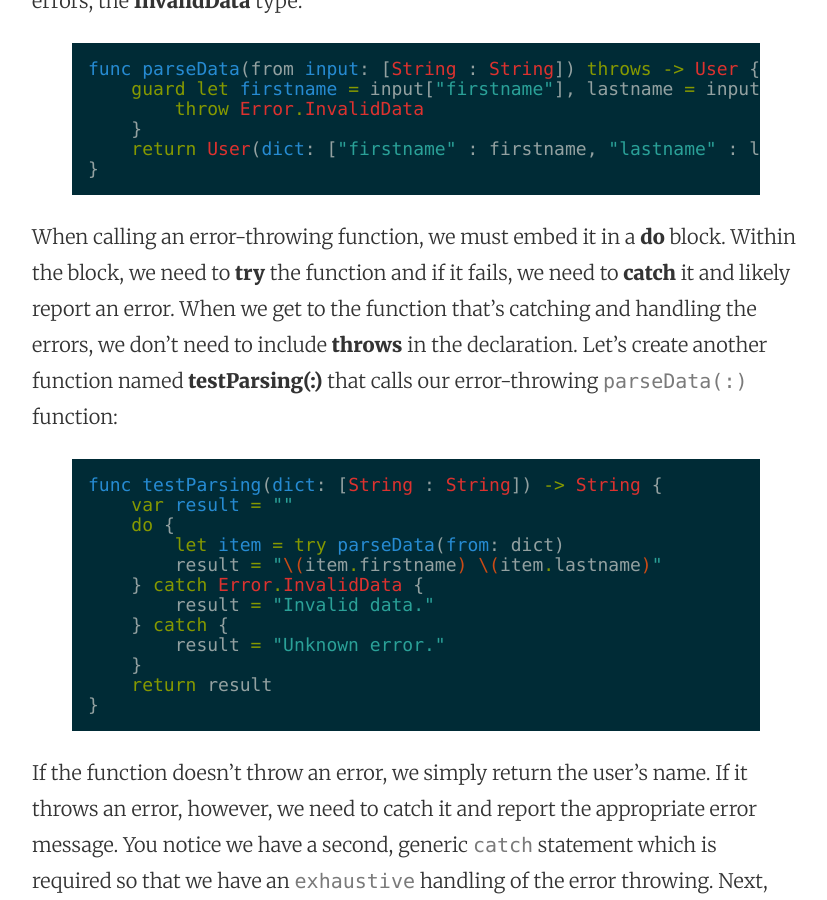
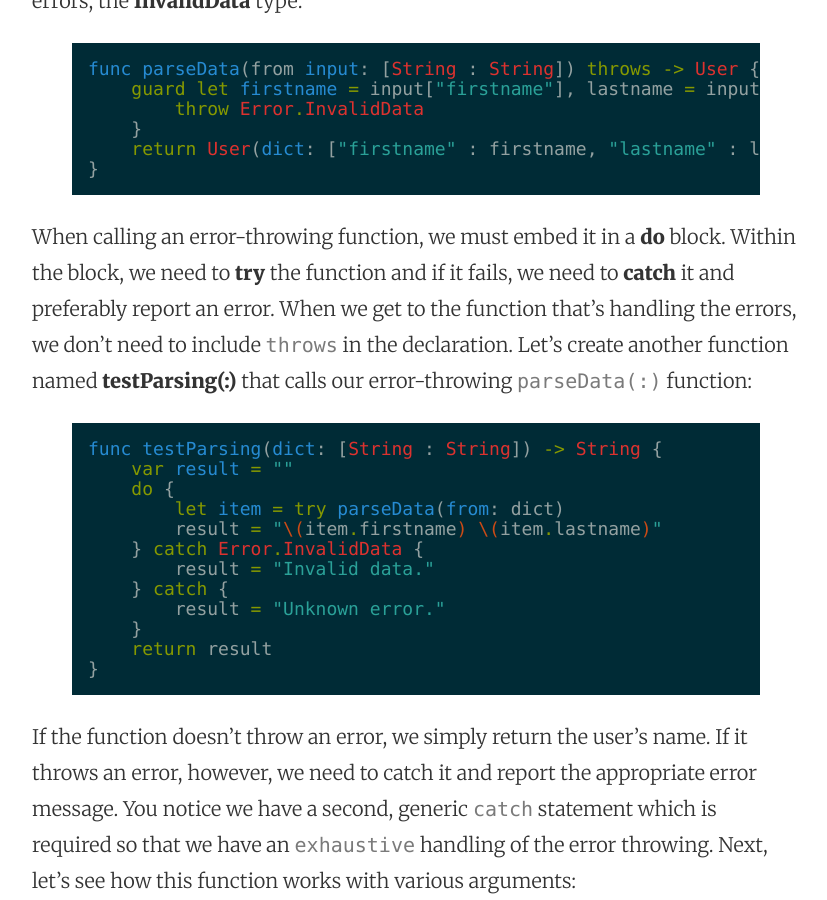
Before and after one commit to mhorga/mhorga.github.io, a Jekyll site: the page built from _posts/2015-12-21-error-handling-in-swift.markdown, in a window 1280 px wide and 900 px high, scrolled down 1432 px. Shown: the whole window, without its empty margins (224-1051 px from the left). Built offline with Jekyll 4.4.1, drawn with Linux system fonts in a browser that asks for light colours.

Commit message:
Post update: Error handling in Swift

```diff
--- a/_posts/2015-12-21-error-handling-in-swift.markdown
+++ b/_posts/2015-12-21-error-handling-in-swift.markdown
@@ -39,7 +39,7 @@
 }
 {% endhighlight %}
 
-When calling an error-throwing function, we must embed it in a __do__ block. Within the block, we need to __try__ the function and if it fails, we need to __catch__ it and likely report an error. When we get to the function that's catching and handling the errors, we don't need to include __throws__ in the declaration. Let's create another function named __testParsing(:)__ that calls our error-throwing `parseData(:)` function:
+When calling an error-throwing function, we must embed it in a __do__ block. Within the block, we need to __try__ the function and if it fails, we need to __catch__ it and preferably report an error. When we get to the function that's handling the errors, we don't need to include `throws` in the declaration. Let's create another function named __testParsing(:)__ that calls our error-throwing `parseData(:)` function:
 
 {% highlight swift %}
 func testParsing(dict: [String : String]) -> String {
```
